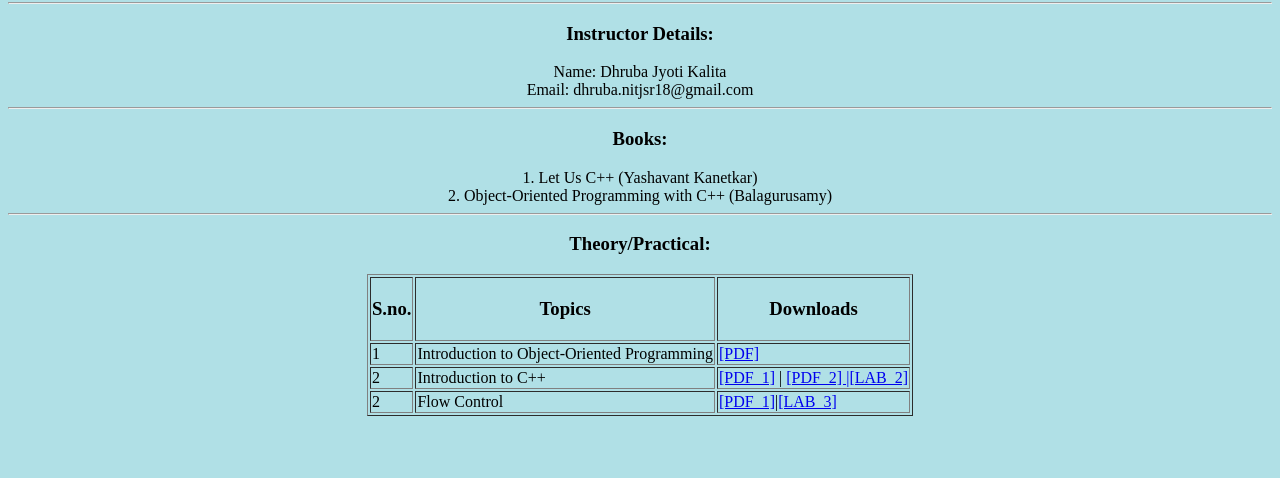
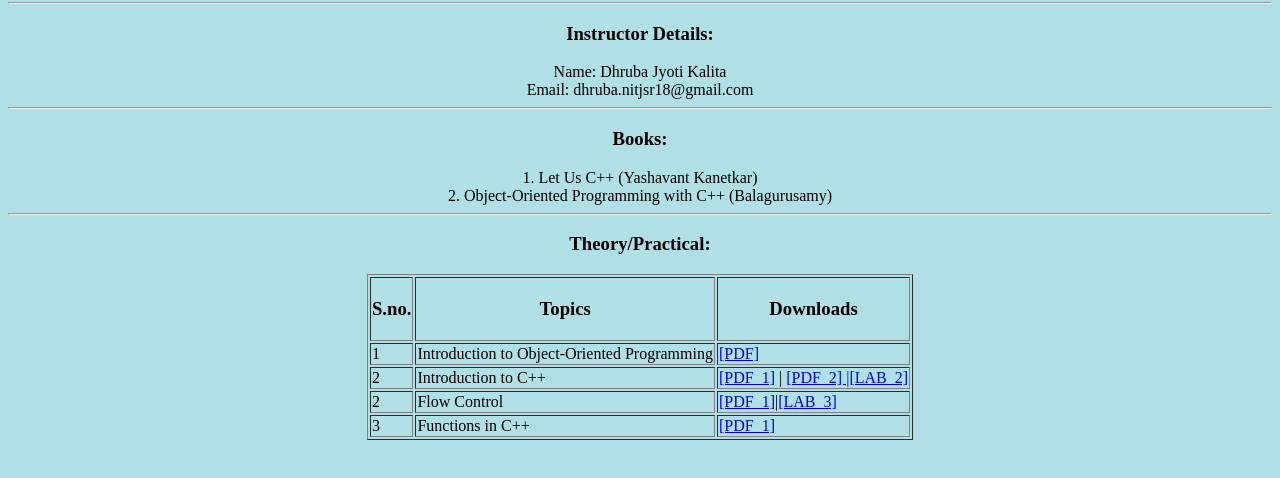
Before and after one commit to dhruba18/oops, a plain HTML site: page index.html in a window 1280 px wide. Shown: the part 78-556 px from the top of the page. Drawn offline with Linux system fonts and the light colour scheme.

Commit message:
Update index.html

```diff
--- a/index.html
+++ b/index.html
@@ -52,6 +52,12 @@
 	    <td> <a href="Flow Control_2.pdf">[PDF_1]</a>|<a href="lab_2.pdf">[LAB_3] </a></td>
 
   </tr>
+	<tr>
+	    <td>3</td>
+	    <td> Functions in C++</td>
+	    <td> <a href="Functions.pdf">[PDF_1]</a></td>
+
+  </tr>
 
 </center>
 
```
